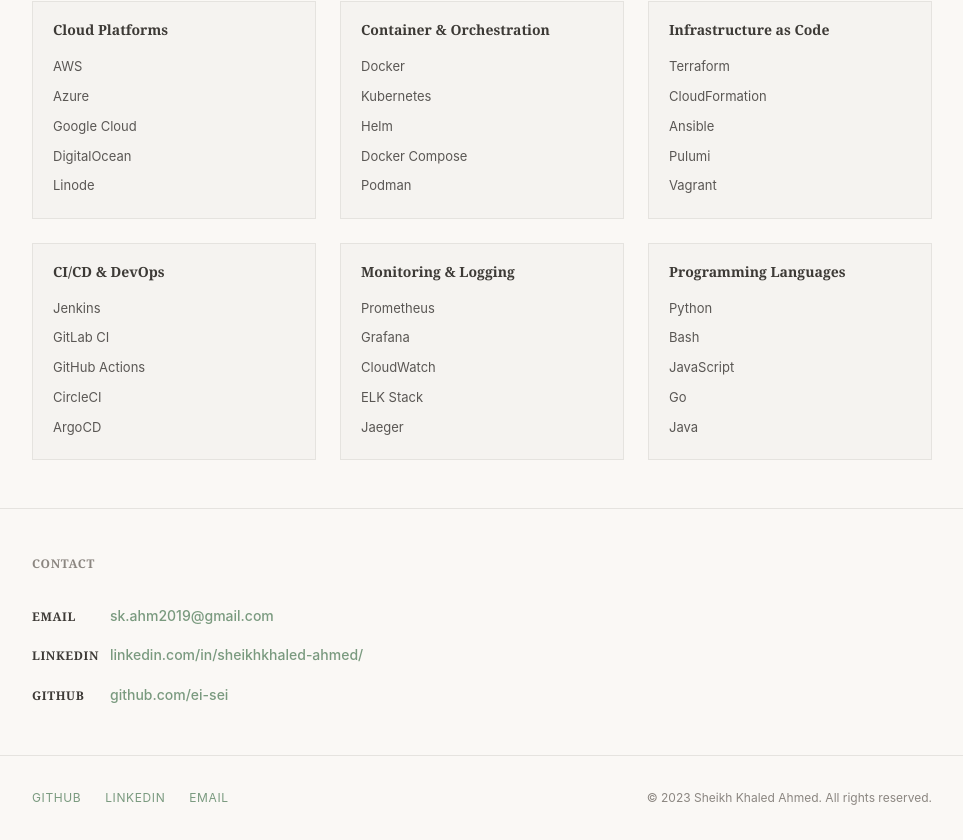
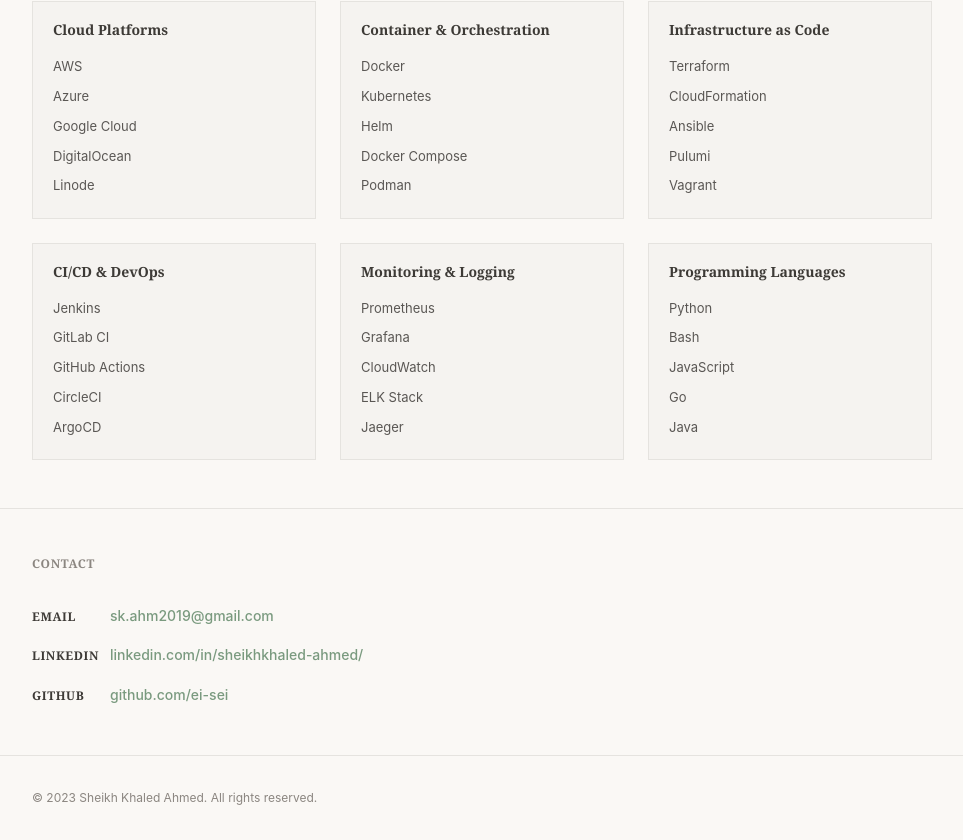
Before and after one commit to ei-sei/ei-sei.github.io, a React (Vite) app: page /#/ in a window 1280 px wide. Shown: the part 2413-3253 px from the top of the page, without its empty margins (158-1121 px from the left). Built offline with nearby package versions, Linux system fonts and the light colour scheme.

Commit message:
fix: remove redundant social links from footer (already in Contact)

```diff
--- a/src/views/components/Footer.jsx
+++ b/src/views/components/Footer.jsx
@@ -7,16 +7,6 @@
   return (
     <footer className={styles.footer}>
       <div className={styles.container}>
-        <div className={styles.links}>
-          <a href="https://github.com/ei-sei" target="_blank" rel="noopener noreferrer">
-            GitHub
-          </a>
-          <a href="https://www.linkedin.com/in/sheikhkhaled-ahmed/" target="_blank" rel="noopener noreferrer">
-            LinkedIn
-          </a>
-          <a href="mailto:sk.ahm2019@gmail.com">Email</a>
-        </div>
-
         <p className={styles.copyright}>
           © {currentYear} Sheikh Khaled Ahmed. All rights reserved.
         </p>
--- a/src/views/components/Footer.module.css
+++ b/src/views/components/Footer.module.css
@@ -8,27 +8,6 @@
 .container {
   max-width: 900px;
   margin: 0 auto;
-  display: flex;
-  justify-content: space-between;
-  align-items: center;
-  flex-wrap: wrap;
-  gap: var(--spacing-md);
-}
-
-.links {
-  display: flex;
-  gap: var(--spacing-lg);
-}
-
-.links a {
-  font-size: 12px;
-  text-transform: uppercase;
-  letter-spacing: 0.05em;
-  color: var(--color-accent);
-}
-
-.links a:hover {
-  color: var(--color-accent-dark);
 }
 
 .copyright {
@@ -36,10 +15,3 @@
   color: var(--color-text-muted);
   margin: 0;
 }
-
-@media (max-width: 768px) {
-  .container {
-    flex-direction: column;
-    align-items: flex-start;
-  }
-}
```
